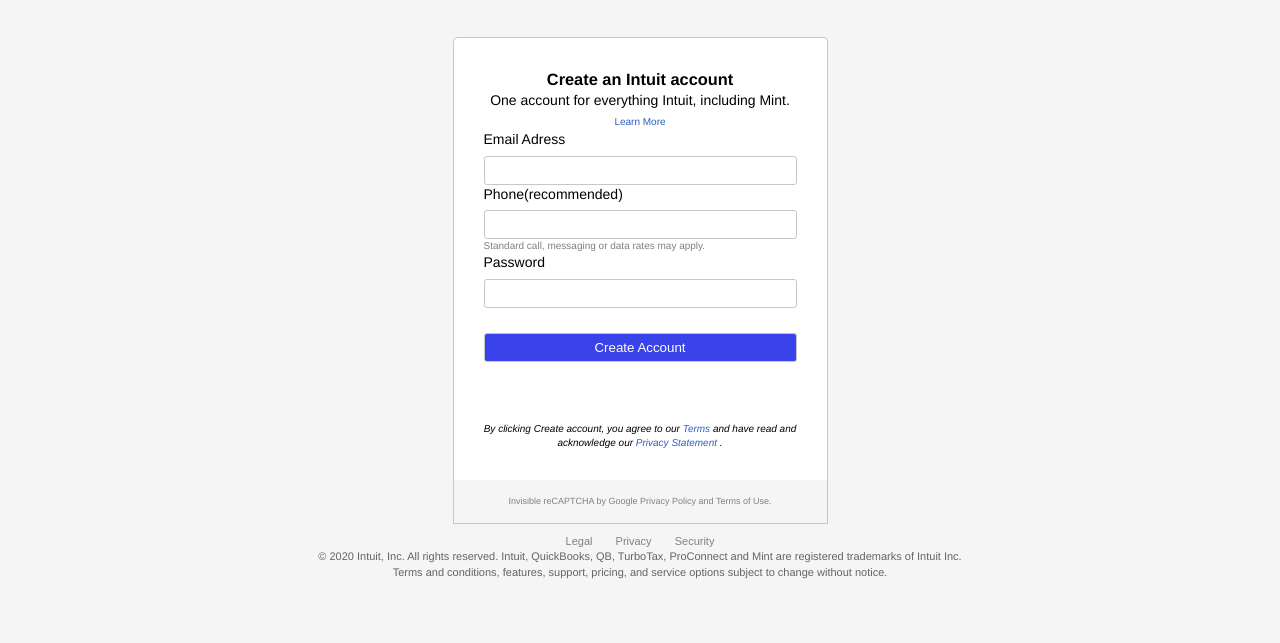
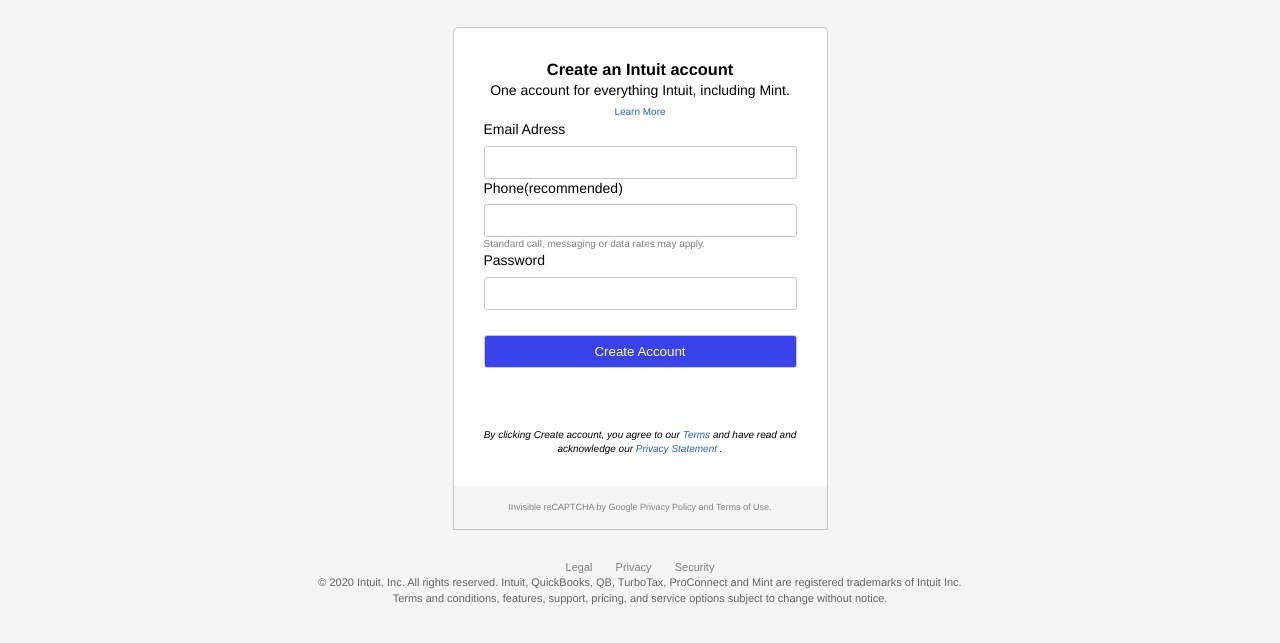
Before and after one commit to enaburekhan/FormsProject, a plain HTML site: page index.html in a window 1280 px wide. Shown: the part 161-804 px from the top of the page. Drawn offline with Linux system fonts and the light colour scheme.

Commit message:
fix the form mark up

```diff
--- a/style.css
+++ b/style.css
@@ -94,7 +94,7 @@
 .thrinity-icons {
   display: flex;
   justify-content: center;
-  margin-bottom: 40px;
+  margin-bottom: 30px;
   font-size: 18px;
 
 
@@ -122,7 +122,7 @@
   border: 1px solid #c6c7cc;
   /*box-shadow: inset 0 1px rgba(0,0,0, .1);*/
   color: #636466;
-  padding: 6px;
+  padding: 8px;
   margin-top: 6px;
   width: 100%;
   border-radius: 3px;
@@ -158,6 +158,7 @@
   padding-bottom: 15px;
   padding-top: 15px;
   text-align: center;
+
  }
 
 footer ul {
@@ -185,6 +186,6 @@
   align-items: center;
   margin: auto;
   padding-bottom: 50px;
-  padding-top: 10px;
+  padding-top: 30px;
   text-align: center;
 }
```
